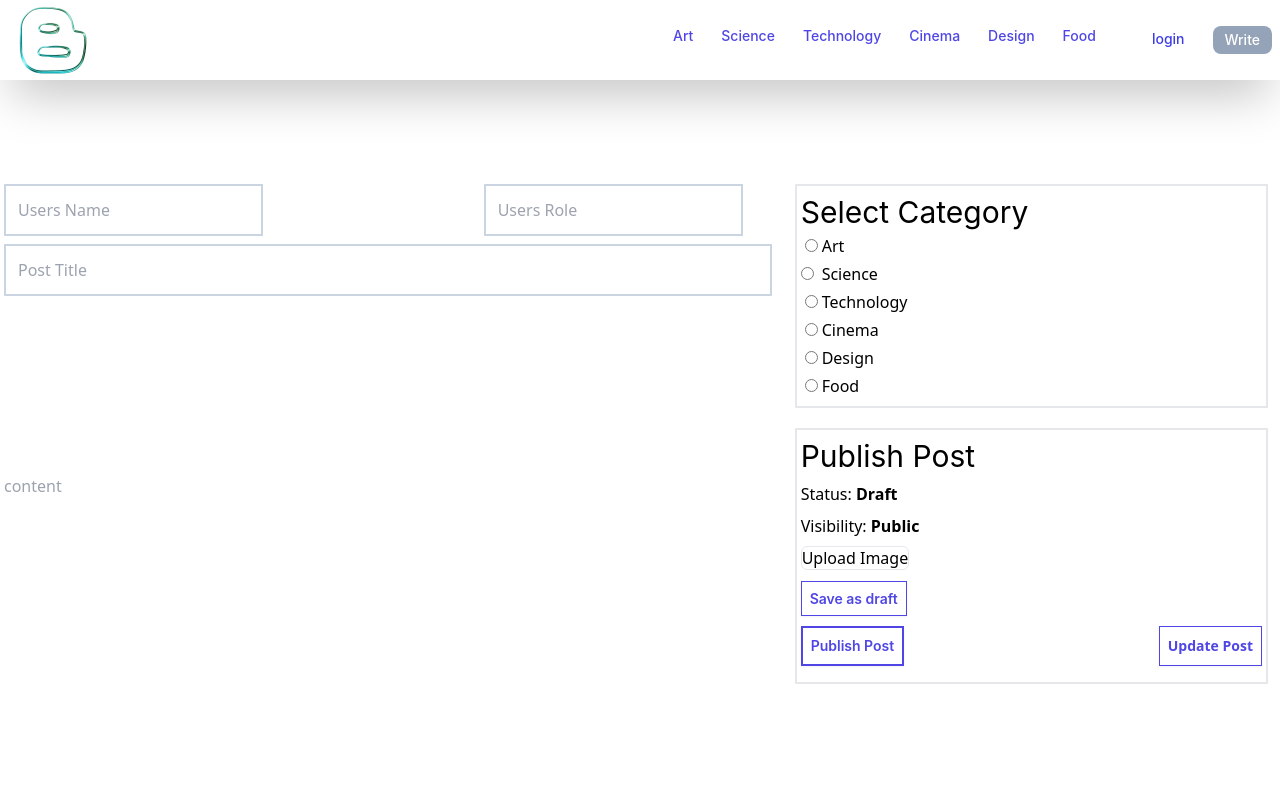
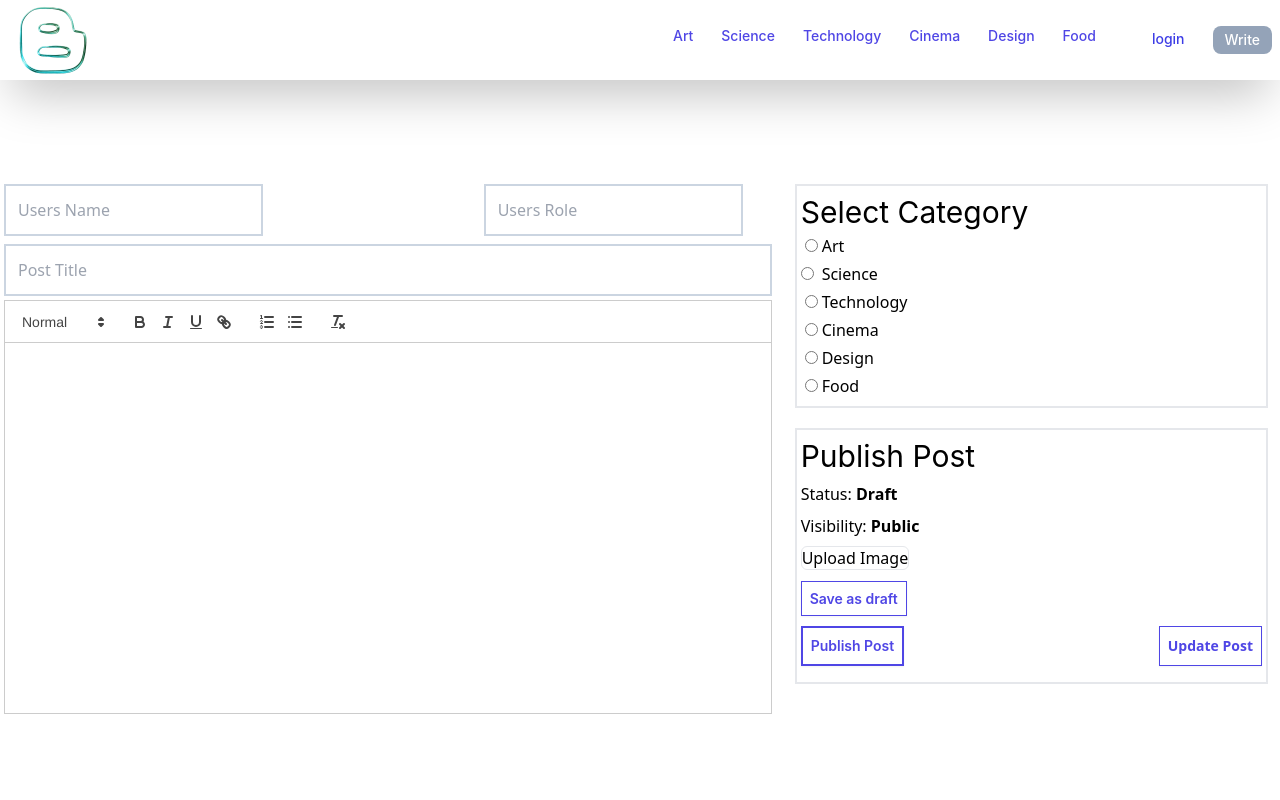
Before and after one commit to Pmanonline/myblog_app, a React (Create React App) app: page /Write in a window 1280 px wide. Shown: the top 800 px of the page. Built offline with nearby package versions, Linux system fonts and the light colour scheme.

Commit message:
removed quill

```diff
--- a/src/pages/Write.js
+++ b/src/pages/Write.js
@@ -1,6 +1,6 @@
 import React from "react";
 import { useState } from "react";
-// import ReactQuill from "react-quill";
+import ReactQuill from "react-quill";
 import "react-quill/dist/quill.snow.css";
 import "../App.css";
 import axios from "axios";
@@ -113,23 +113,13 @@ export default function Write() {
             />
           </div>
           <div className="mid:mt-5 mid:mb-[4rem] mid:mx-4">
-            <input
-              type="text"
-              name="value"
-              placeholder="content"
-              value={value}
-              onChange={setValue}
-              className="h-[23.2rem] border-none md:w-[60vw]"
-            />
-          </div>
-          {/* <div className="mid:mt-5 mid:mb-[4rem] mid:mx-4">
             <ReactQuill
               theme="snow"
               value={value}
               onChange={setValue}
               className="h-[23.2rem] border-none md:w-[60vw]"
             />
-          </div> */}
+          </div>
         </div>
         <div className="  col-span-5 gap-5 ">
           <div className="flex flex-col justify-between  border-2  my-5 gap-1 py-2  mx-2  px-1 mt-1 mr-3 md:ml-[3rem] mid:ml-4 ">
```
